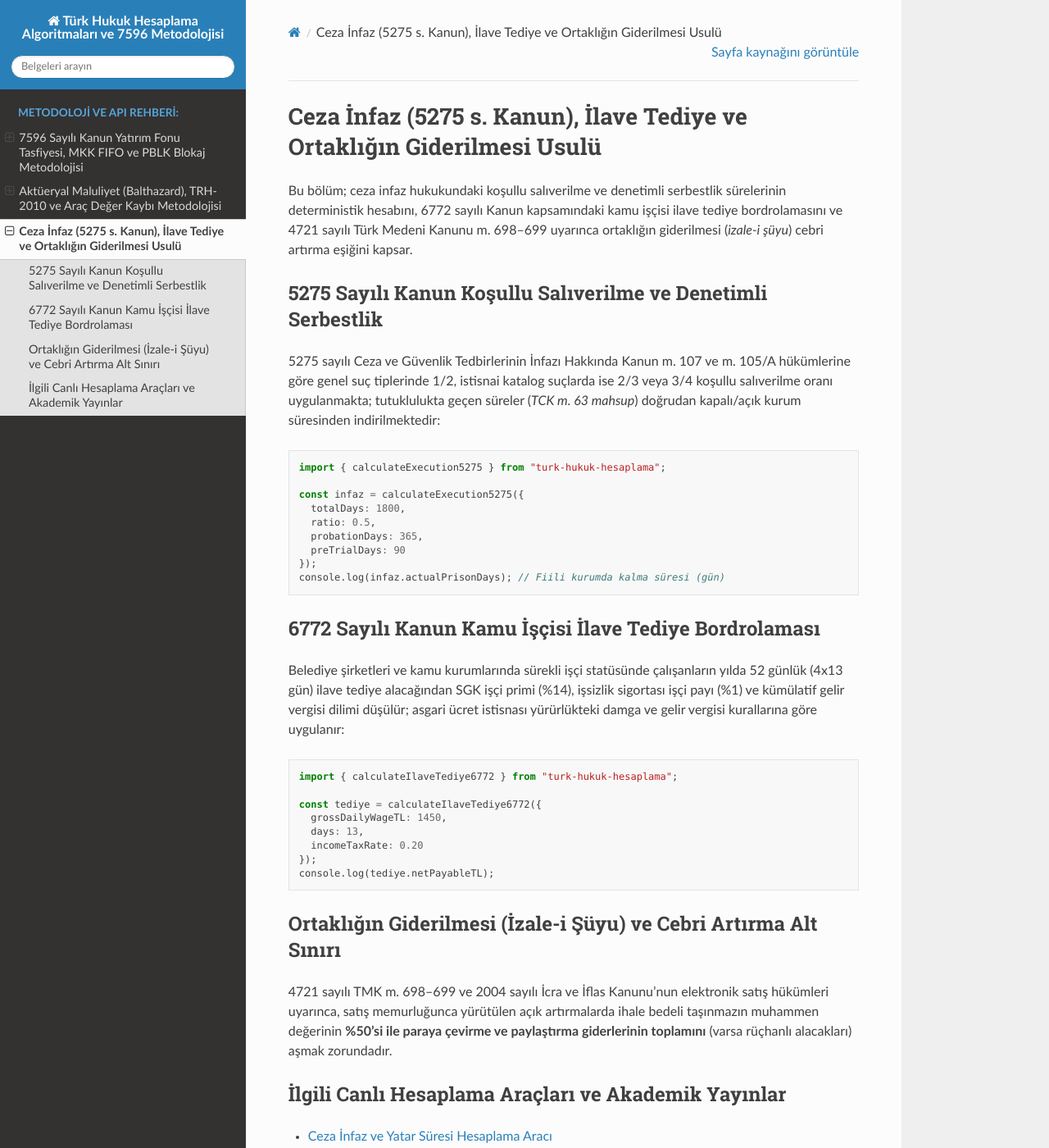
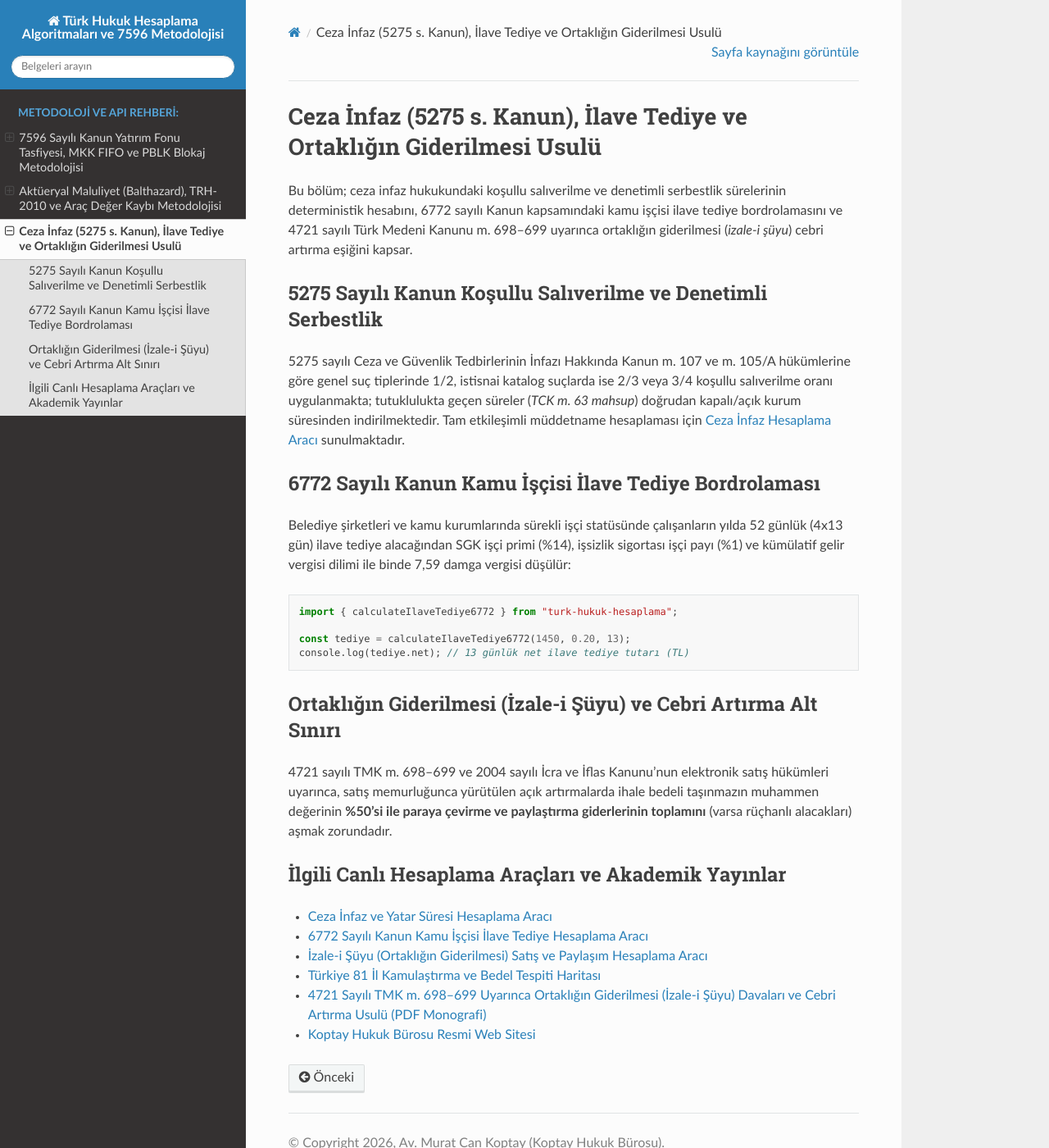
Before and after one commit to muratcankoptay/muratcankoptay.github.io, a Sphinx documentation site: the page built from docs/infaz-kamulastirma-ve-izale-i-suyu.rst, in a window 1280 px wide and 1400 px high. Shown: the whole window at 82% size. Built offline with Sphinx 7.4.7 and the Read the Docs theme 3.1.0, drawn with Linux system fonts in a browser that asks for light colours.

Commit message:
docs: sync ReadTheDocs JS examples with published turk-hukuk-hesaplama API

```diff
--- a/docs/aktueryal-balthazard-ve-deger-kaybi.rst
+++ b/docs/aktueryal-balthazard-ve-deger-kaybi.rst
@@ -22,8 +22,8 @@ Kod Örneği: ``calculateBalthazard``
    import { calculateBalthazard } from "turk-hukuk-hesaplama";
 
    // %30, %20 ve %10 oranlarında üç ayrı maluliyet bulgusu (yaş: 42)
-   const maluliyet = calculateBalthazard([30, 20, 10], { age: 42 });
-   console.log(maluliyet.combinedRate); // 49.6
+   const maluliyetOrani = calculateBalthazard([30, 20, 10], 42);
+   console.log(maluliyetOrani); // 49.6
 
 Canlı Aktüeryal Hesaplama Araçları ve Uygulama Rehberleri
 ---------------------------------------------------------
--- a/docs/infaz-kamulastirma-ve-izale-i-suyu.rst
+++ b/docs/infaz-kamulastirma-ve-izale-i-suyu.rst
@@ -6,35 +6,19 @@ Bu bölüm; ceza infaz hukukundaki koşullu salıverilme ve denetimli serbestlik
 5275 Sayılı Kanun Koşullu Salıverilme ve Denetimli Serbestlik
 -------------------------------------------------------------
 
-5275 sayılı Ceza ve Güvenlik Tedbirlerinin İnfazı Hakkında Kanun m. 107 ve m. 105/A hükümlerine göre genel suç tiplerinde 1/2, istisnai katalog suçlarda ise 2/3 veya 3/4 koşullu salıverilme oranı uygulanmakta; tutuklulukta geçen süreler (*TCK m. 63 mahsup*) doğrudan kapalı/açık kurum süresinden indirilmektedir:
-
-.. code-block:: javascript
-
-   import { calculateExecution5275 } from "turk-hukuk-hesaplama";
-
-   const infaz = calculateExecution5275({
-     totalDays: 1800,
-     ratio: 0.5,
-     probationDays: 365,
-     preTrialDays: 90
-   });
-   console.log(infaz.actualPrisonDays); // Fiili kurumda kalma süresi (gün)
+5275 sayılı Ceza ve Güvenlik Tedbirlerinin İnfazı Hakkında Kanun m. 107 ve m. 105/A hükümlerine göre genel suç tiplerinde 1/2, istisnai katalog suçlarda ise 2/3 veya 3/4 koşullu salıverilme oranı uygulanmakta; tutuklulukta geçen süreler (*TCK m. 63 mahsup*) doğrudan kapalı/açık kurum süresinden indirilmektedir. Tam etkileşimli müddetname hesaplaması için `Ceza İnfaz Hesaplama Aracı <https://koptay.av.tr/hesaplama-araclari/infaz-yatar>`_ sunulmaktadır.
 
 6772 Sayılı Kanun Kamu İşçisi İlave Tediye Bordrolaması
 -------------------------------------------------------
 
-Belediye şirketleri ve kamu kurumlarında sürekli işçi statüsünde çalışanların yılda 52 günlük (4x13 gün) ilave tediye alacağından SGK işçi primi (%14), işsizlik sigortası işçi payı (%1) ve kümülatif gelir vergisi dilimi düşülür; asgari ücret istisnası yürürlükteki damga ve gelir vergisi kurallarına göre uygulanır:
+Belediye şirketleri ve kamu kurumlarında sürekli işçi statüsünde çalışanların yılda 52 günlük (4x13 gün) ilave tediye alacağından SGK işçi primi (%14), işsizlik sigortası işçi payı (%1) ve kümülatif gelir vergisi dilimi ile binde 7,59 damga vergisi düşülür:
 
 .. code-block:: javascript
 
    import { calculateIlaveTediye6772 } from "turk-hukuk-hesaplama";
 
-   const tediye = calculateIlaveTediye6772({
-     grossDailyWageTL: 1450,
-     days: 13,
-     incomeTaxRate: 0.20
-   });
-   console.log(tediye.netPayableTL);
+   const tediye = calculateIlaveTediye6772(1450, 0.20, 13);
+   console.log(tediye.net); // 13 günlük net ilave tediye tutarı (TL)
 
 Ortaklığın Giderilmesi (İzale-i Şüyu) ve Cebri Artırma Alt Sınırı
 -----------------------------------------------------------------
```
Also changed, not shown: docs/fon-tasfiye-7596-fifo-ve-pblk.rst (+10 -13 lines).
